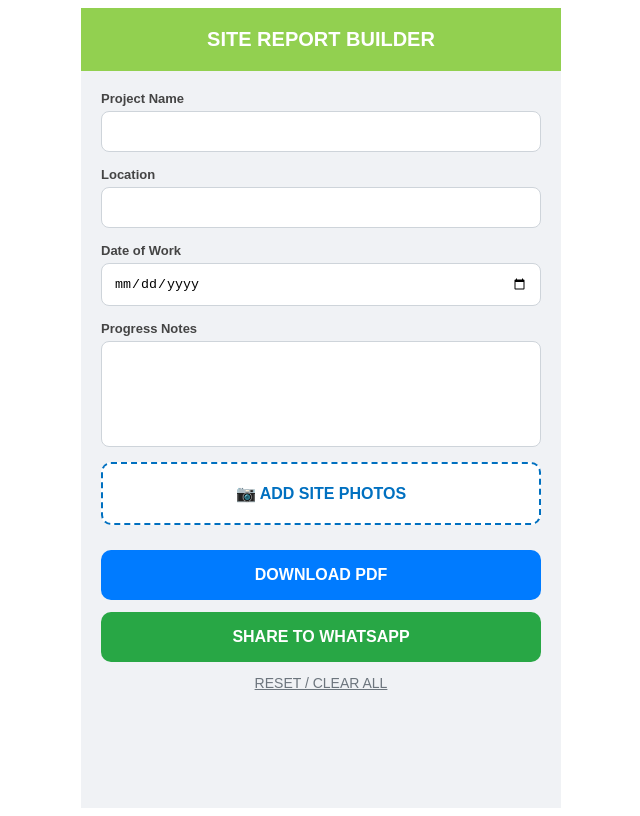
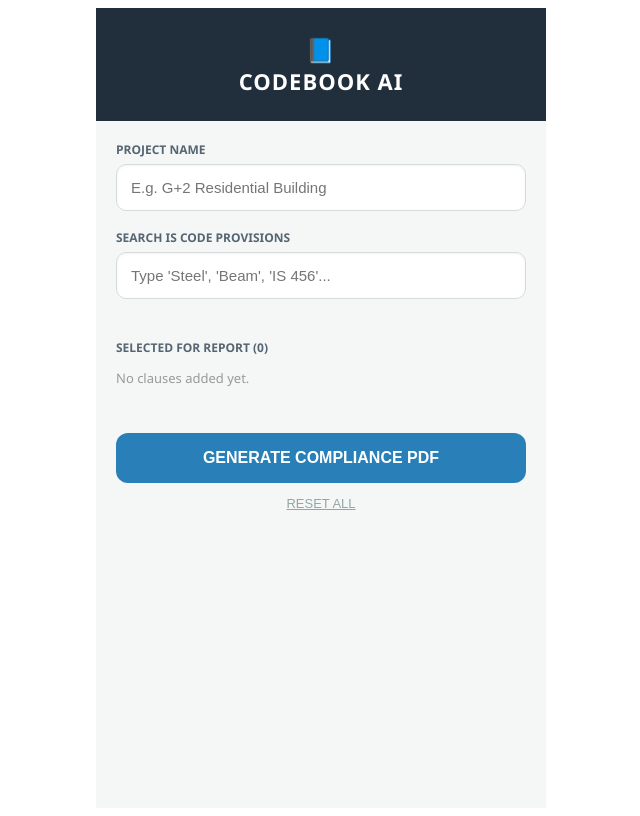
Before and after one commit to Movieeesss/CODEBOOK-APP, a React (Vite) app: page / in a window 1280 px wide. Shown: the whole page, without its empty margins (319-959 px from the left). Built offline with nearby package versions, Linux system fonts and the light colour scheme.

Commit message:
Update CODEBOOK.tsx

```diff
--- a/src/CODEBOOK.tsx
+++ b/src/CODEBOOK.tsx
@@ -1,196 +1,205 @@
-import React, { useState, useEffect, useCallback } from 'react';
+import React, { useState, useEffect } from 'react';
 import { jsPDF } from 'jspdf';
 import autoTable from 'jspdf-autotable';
 
-export default function SiteReport() {
-  const [project, setProject] = useState(localStorage.getItem('project') || '');
-  const [place, setPlace] = useState(localStorage.getItem('place') || '');
-  const [date, setDate] = useState(localStorage.getItem('date') || '');
-  const [description, setDescription] = useState(localStorage.getItem('description') || '');
-  const [images, setImages] = useState<{ file: File; preview: string; id: string }[]>([]);
+// Deep Engineering Database - You can keep adding more here
+const IS_CODE_DATA = [
+  // IS 456:2000 (Plain and Reinforced Concrete)
+  { code: "IS 456", clause: "26.5.1.1", topic: "Tension Steel (Beam)", detail: "Min: 0.85*bd/fy | Max: 0.04*bD" },
+  { code: "IS 456", clause: "26.5.1.2", topic: "Compression Steel (Beam)", detail: "Maximum area shall not exceed 0.04*bD" },
+  { code: "IS 456", clause: "26.5.2.1", topic: "Minimum Reinforcement (Slab)", detail: "0.15% for Mild Steel, 0.12% for HYSD/Fe500" },
+  { code: "IS 456", clause: "26.5.3.1", topic: "Longitudinal Steel (Column)", detail: "Min: 0.8% | Max: 4% (to avoid congestion) or 6%" },
+  { code: "IS 456", clause: "Table 16", topic: "Nominal Cover (Durability)", detail: "Mild: 20mm, Moderate: 30mm, Severe: 45mm, Very Severe: 50mm" },
+  { code: "IS 456", clause: "Table 21", topic: "Permissible Shear Stress", detail: "Based on concrete grade and % of tension reinforcement" },
+  { code: "IS 456", clause: "23.2.1", topic: "Deflection (Span/Depth)", detail: "Cantilever: 7, Simply Supported: 20, Continuous: 26" },
+
+  // IS 800:2007 (General Construction in Steel)
+  { code: "IS 800", clause: "Table 5", topic: "Partial Safety Factors", detail: "Resistance governed by yielding: 1.10, Buckling: 1.10" },
+  { code: "IS 800", clause: "3.8", topic: "Slenderness Ratio (Max)", detail: "Tension members: 400, Compression (Dead/Live): 180" },
+
+  // IS 875 (Loads)
+  { code: "IS 875-P3", clause: "6.3", topic: "Design Wind Speed (Vz)", detail: "Vz = Vb * k1 * k2 * k3 * k4 (where Vb is basic wind speed)" },
+  { code: "IS 875-P2", clause: "Table 1", topic: "Imposed Loads (Residential)", detail: "Rooms/Kitchen: 2.0 kN/m², Corridors/Stairs: 3.0 kN/m²" }
+];
+
+export default function CodeBook() {
+  const [project, setProject] = useState(localStorage.getItem('cb_project') || '');
+  const [searchTerm, setSearchTerm] = useState('');
+  const [selectedList, setSelectedList] = useState<any[]>([]);
   const [loading, setLoading] = useState(false);
 
-  // Sync basic info to localStorage
+  // Auto-save Project Name
   useEffect(() => {
-    localStorage.setItem('project', project);
-    localStorage.setItem('place', place);
-    localStorage.setItem('date', date);
-    localStorage.setItem('description', description);
-  }, [project, place, date, description]);
+    localStorage.setItem('cb_project', project);
+  }, [project]);
 
-  // Handle Image Selection
-  const handleImageChange = (e: React.ChangeEvent<HTMLInputElement>) => {
-    if (e.target.files) {
-      const filesArray = Array.from(e.target.files);
-      const newImages = filesArray.map(file => ({
-        file: file,
-        preview: URL.createObjectURL(file),
-        id: Math.random().toString(36).substr(2, 9) // Unique ID for faster list updates
-      }));
-      setImages(prev => [...prev, ...newImages]);
+  const addClause = (item: any) => {
+    if (!selectedList.find(c => c.clause === item.clause)) {
+      setSelectedList([...selectedList, item]);
+      setSearchTerm(''); // Clear search after adding
     }
   };
 
-  // Remove Image with Memory Cleanup
-  const removeImage = useCallback((id: string, preview: string) => {
-    URL.revokeObjectURL(preview); // Frees up browser memory immediately
-    setImages(prev => prev.filter(img => img.id !== id));
-  }, []);
-
-  const clearForm = () => {
-    if (window.confirm("Clear all data?")) {
-      images.forEach(img => URL.revokeObjectURL(img.preview));
-      setProject('');
-      setPlace('');
-      setDate('');
-      setDescription('');
-      setImages([]);
-      localStorage.clear();
-    }
+  const removeClause = (clauseNo: string) => {
+    setSelectedList(selectedList.filter(c => c.clause !== clauseNo));
   };
 
-  const fileToBase64 = (file: File): Promise<string> => {
-    return new Promise((resolve, reject) => {
-      const reader = new FileReader();
-      reader.onload = () => resolve(reader.result as string);
-      reader.onerror = reject;
-      reader.readAsDataURL(file);
-    });
-  };
+  // Filter logic for search
+  const filteredSuggestions = searchTerm.length > 1
+    ? IS_CODE_DATA.filter(i =>
+        i.topic.toLowerCase().includes(searchTerm.toLowerCase()) ||
+        i.code.toLowerCase().includes(searchTerm.toLowerCase()) ||
+        i.clause.includes(searchTerm)
+      )
+    : [];
 
-  const generatePDFBlob = async () => {
+  const generateReport = async () => {
+    if (!project || selectedList.length === 0) return alert("Please enter Project Name and select at least one Clause!");
+    setLoading(true);
+
     const doc = new jsPDF();
     const pageWidth = doc.internal.pageSize.getWidth();
 
-    // FORMAT DATE: From 2026-04-13 to 13-04-2026
-    const formattedDate = date ? date.split('-').reverse().join('-') : '';
+    // HEADER - DARK THEME PROFESSIONAL
+    doc.setFillColor(33, 47, 61);
+    doc.rect(0, 0, pageWidth, 30, 'F');
+    doc.setFontSize(18);
+    doc.setTextColor(255, 255, 255);
+    doc.text("DESIGN COMPLIANCE SUMMARY", pageWidth / 2, 15, { align: 'center' });
+    doc.setFontSize(10);
+    doc.text(`Generated on: ${new Date().toLocaleDateString()}`, pageWidth / 2, 22, { align: 'center' });
 
-    doc.setFillColor(146, 208, 80);
-    doc.rect(0, 0, pageWidth, 25, 'F');
-    doc.setFontSize(20);
-    doc.setTextColor(255, 255, 255);
-    doc.setFont("helvetica", "bold");
-    doc.text("SITE PROGRESS REPORT", pageWidth / 2, 17, { align: 'center' });
-
+    // PROJECT DETAILS
     autoTable(doc, {
-      startY: 30,
-      head: [['Field', 'Details']],
+      startY: 35,
       body: [
-        ['Project Name', project.toUpperCase()],
-        ['Location', place.toUpperCase()],
-        ['Work Date', formattedDate], // Use the reverse formatted date here
-        ['Description', description],
+        ['PROJECT NAME', project.toUpperCase()],
+        ['CONSULTANT', 'UNIQ DESIGNS'],
+        ['REFERENCE', 'IS CODE BOOK AUTOMATION']
       ],
-      theme: 'grid',
-      headStyles: { fillColor: [0, 112, 192], fontSize: 12 },
-      styles: { cellPadding: 5, fontSize: 11 }
+      theme: 'plain',
+      styles: { fontStyle: 'bold', fontSize: 11, textColor: [44, 62, 80] }
     });
 
-    let currentY = (doc as any).lastAutoTable.finalY + 15;
+    // DATA TABLE
+    autoTable(doc, {
+      startY: (doc as any).lastAutoTable.finalY + 10,
+      head: [['IS CODE', 'CLAUSE', 'TOPIC / CATEGORY', 'MANDATORY PROVISION']],
+      body: selectedList.map(c => [c.code, c.clause, c.topic, c.detail]),
+      theme: 'grid',
+      headStyles: { fillColor: [44, 62, 80], halign: 'center' },
+      styles: { fontSize: 9, cellPadding: 4 },
+      columnStyles: { 3: { cellWidth: 70 } }
+    });
 
-    for (let i = 0; i < images.length; i++) {
-      const base64 = await fileToBase64(images[i].file);
-      if (currentY > 220) {
-        doc.addPage();
-        currentY = 20;
-      }
-
-      doc.setFontSize(12);
-      doc.setTextColor(0, 0, 0);
-      doc.text(`Progress Photo ${i + 1}:`, 15, currentY);
-
-      const imgProps = doc.getImageProperties(base64);
-      const imgWidth = 170;
-      const imgHeight = (imgProps.height * imgWidth) / imgProps.width;
-
-      doc.addImage(base64, 'JPEG', 20, currentY + 5, imgWidth, imgHeight);
-      currentY += imgHeight + 25;
+    // FOOTER
+    const totalPages = doc.getNumberOfPages();
+    for (let i = 1; i <= totalPages; i++) {
+        doc.setPage(i);
+        doc.setFontSize(8);
+        doc.setTextColor(150);
+        doc.text("Generated by CodeBook AI Assistant", 15, 285);
+        doc.text(`Page ${i} of ${totalPages}`, pageWidth - 25, 285);
     }
 
-    const totalPages = doc.getNumberOfPages();
-    for (let j = 1; j <= totalPages; j++) {
-      doc.setPage(j);
-      doc.setFontSize(10);
-      doc.setTextColor(150);
-      doc.text(`Page ${j} of ${totalPages}`, pageWidth / 2, 285, { align: 'center' });
-    }
-
-    return doc.output('blob');
-  };
-
-  const handleAction = async (type: 'download' | 'share') => {
-    if (!project || images.length === 0) return alert("Add details and photos!");
-    setLoading(true);
-    try {
-      const blob = await generatePDFBlob();
-      const file = new File([blob], `${project.replace(/\s+/g, '_')}_Report.pdf`, { type: 'application/pdf' });
-
-      if (type === 'download') {
-        const url = URL.createObjectURL(blob);
-        const link = document.createElement('a');
-        link.href = url;
-        link.download = file.name;
-        link.click();
-      } else {
-        if (navigator.canShare && navigator.canShare({ files: [file] })) {
-          await navigator.share({ files: [file], title: 'Site Report' });
-        } else {
-          alert("Sharing not supported. Please download instead.");
-        }
-      }
-    } catch (err) {
-      alert("Error generating report.");
-    }
+    doc.save(`${project.replace(/\s+/g, '_')}_IS_Compliance.pdf`);
     setLoading(false);
   };
 
   return (
     <div style={containerStyle}>
-      <header style={headerStyle}>SITE REPORT BUILDER</header>
+      <header style={headerStyle}>
+        <div style={{fontSize: '24px'}}>📘</div>
+        CODEBOOK AI
+      </header>
 
-      <div style={formCardStyle}>
-        <div style={inputGroup}><label style={labelStyle}>Project Name</label><input value={project} style={inputStyle} onChange={(e) => setProject(e.target.value)} /></div>
-        <div style={inputGroup}><label style={labelStyle}>Location</label><input value={place} style={inputStyle} onChange={(e) => setPlace(e.target.value)} /></div>
-        <div style={inputGroup}><label style={labelStyle}>Date of Work</label><input type="date" value={date} style={inputStyle} onChange={(e) => setDate(e.target.value)} /></div>
-        <div style={inputGroup}><label style={labelStyle}>Progress Notes</label><textarea value={description} style={textareaStyle} onChange={(e) => setDescription(e.target.value)} /></div>
+      <div style={formCard}>
+        {/* Project Input */}
+        <div style={inputGroup}>
+          <label style={labelStyle}>PROJECT NAME</label>
+          <input
+            value={project}
+            onChange={(e) => setProject(e.target.value)}
+            style={inputStyle}
+            placeholder="E.g. G+2 Residential Building"
+          />
+        </div>
 
-        <label style={uploadBoxStyle}>📷 ADD SITE PHOTOS<input type="file" multiple accept="image/*" onChange={handleImageChange} style={{ display: 'none' }} /></label>
+        {/* Search Engine */}
+        <div style={inputGroup}>
+          <label style={labelStyle}>SEARCH IS CODE PROVISIONS</label>
+          <input
+            value={searchTerm}
+            onChange={(e) => setSearchTerm(e.target.value)}
+            style={inputStyle}
+            placeholder="Type 'Steel', 'Beam', 'IS 456'..."
+          />
 
-        {images.length > 0 && (
-          <div style={previewGrid}>
-            {images.map((img) => (
-              <div key={img.id} style={thumbWrapper}>
-                <img src={img.preview} style={thumbnailStyle} alt="preview" />
-                <button onClick={() => removeImage(img.id, img.preview)} style={removeBtn}>×</button>
+          {/* Suggestions Dropdown */}
+          {filteredSuggestions.length > 0 && (
+            <div style={suggestionBox}>
+              {filteredSuggestions.map((item, idx) => (
+                <div key={idx} onClick={() => addClause(item)} style={suggestionItem}>
+                  <div style={{fontWeight: 'bold'}}>{item.code}: {item.clause}</div>
+                  <div style={{fontSize: '12px', color: '#666'}}>{item.topic}</div>
+                </div>
+              ))}
+            </div>
+          )}
+        </div>
+
+        {/* Selected List Section */}
+        <div style={{marginTop: '10px'}}>
+          <p style={labelStyle}>SELECTED FOR REPORT ({selectedList.length})</p>
+          {selectedList.length === 0 && <p style={{color: '#999', fontSize: '13px'}}>No clauses added yet.</p>}
+          <div style={selectedContainer}>
+            {selectedList.map((item, index) => (
+              <div key={index} style={clauseBadge}>
+                <div style={{flex: 1}}>
+                  <span style={{fontWeight: 'bold', color: '#2980b9'}}>{item.code}:{item.clause}</span>
+                  <br/>
+                  <span style={{fontSize: '12px'}}>{item.topic}</span>
+                </div>
+                <button onClick={() => removeClause(item.clause)} style={removeBtn}>×</button>
               </div>
             ))}
           </div>
-        )}
+        </div>
 
+        {/* Actions */}
         <div style={actionArea}>
-          <button onClick={() => handleAction('download')} disabled={loading} style={btnDownload}>{loading ? "PROCESSING..." : "DOWNLOAD PDF"}</button>
-          <button onClick={() => handleAction('share')} disabled={loading} style={btnShare}>{loading ? "PREPARING..." : "SHARE TO WHATSAPP"}</button>
-          <button onClick={clearForm} style={btnClear}>RESET / CLEAR ALL</button>
+          <button
+            onClick={generateReport}
+            disabled={loading}
+            style={{...btnPrimary, backgroundColor: loading ? '#95a5a6' : '#2980b9'}}
+          >
+            {loading ? "GENERATING..." : "GENERATE COMPLIANCE PDF"}
+          </button>
+
+          <button
+            onClick={() => {setSelectedList([]); setProject(''); localStorage.clear();}}
+            style={btnClear}
+          >
+            RESET ALL
+          </button>
         </div>
       </div>
     </div>
   );
 }
 
-// Styles
-const containerStyle = { maxWidth: '480px', margin: '0 auto', minHeight: '100vh', backgroundColor: '#f0f2f5', fontFamily: 'sans-serif' };
-const headerStyle = { backgroundColor: '#92d050', padding: '20px', textAlign: 'center' as 'center', fontWeight: 'bold', fontSize: '20px', color: '#fff' };
-const formCardStyle = { padding: '20px', display: 'flex', flexDirection: 'column' as 'column', gap: '15px' };
-const inputGroup = { display: 'flex', flexDirection: 'column' as 'column', gap: '5px' };
-const labelStyle = { fontSize: '13px', fontWeight: '600', color: '#444' };
-const inputStyle = { padding: '12px', borderRadius: '8px', border: '1px solid #ced4da' };
-const textareaStyle = { padding: '12px', borderRadius: '8px', border: '1px solid #ced4da', height: '80px', resize: 'none' as 'none' };
-const uploadBoxStyle = { padding: '20px', backgroundColor: '#fff', color: '#0070c0', textAlign: 'center' as 'center', borderRadius: '10px', border: '2px dashed #0070c0', cursor: 'pointer', fontWeight: 'bold' };
-const previewGrid = { display: 'grid', gridTemplateColumns: 'repeat(4, 1fr)', gap: '10px', marginTop: '10px' };
-const thumbWrapper = { position: 'relative' as 'relative' };
-const thumbnailStyle = { width: '100%', height: '60px', objectFit: 'cover' as 'cover', borderRadius: '6px', border: '1px solid #ddd' };
-const removeBtn = { position: 'absolute' as 'absolute', top: '-5px', right: '-5px', background: 'red', color: 'white', border: 'none', borderRadius: '50%', width: '22px', height: '22px', cursor: 'pointer', fontWeight: 'bold' };
-const actionArea = { marginTop: '10px', display: 'flex', flexDirection: 'column' as 'column', gap: '12px' };
-const btnDownload = { padding: '16px', backgroundColor: '#007bff', color: 'white', border: 'none', borderRadius: '10px', fontWeight: 'bold', fontSize: '16px' };
-const btnShare = { padding: '16px', backgroundColor: '#28a745', color: 'white', border: 'none', borderRadius: '10px', fontWeight: 'bold', fontSize: '16px' };
-const btnClear = { background: 'none', border: 'none', color: '#6c757d', textDecoration: 'underline', cursor: 'pointer', fontSize: '14px' };
+// STYLING OBJECTS
+const containerStyle: React.CSSProperties = { maxWidth: '450px', margin: '0 auto', minHeight: '100vh', backgroundColor: '#f4f7f6', fontFamily: '"Segoe UI", Roboto, Helvetica, Arial, sans-serif' };
+const headerStyle: React.CSSProperties = { backgroundColor: '#212f3d', color: '#fff', padding: '25px', textAlign: 'center', fontWeight: 'bold', fontSize: '22px', letterSpacing: '1px' };
+const formCard: React.CSSProperties = { padding: '20px', display: 'flex', flexDirection: 'column', gap: '18px' };
+const inputGroup: React.CSSProperties = { display: 'flex', flexDirection: 'column', gap: '6px', position: 'relative' };
+const labelStyle: React.CSSProperties = { fontSize: '12px', fontWeight: 'bold', color: '#566573' };
+const inputStyle: React.CSSProperties = { padding: '14px', borderRadius: '10px', border: '1px solid #d5dbdb', fontSize: '15px', outline: 'none', boxShadow: 'inset 0 1px 3px rgba(0,0,0,0.05)' };
+const suggestionBox: React.CSSProperties = { position: 'absolute', top: '65px', width: '100%', backgroundColor: '#fff', borderRadius: '10px', boxShadow: '0 4px 15px rgba(0,0,0,0.15)', zIndex: 10, maxHeight: '200px', overflowY: 'auto' };
+const suggestionItem: React.CSSProperties = { padding: '12px', borderBottom: '1px solid #f2f3f4', cursor: 'pointer' };
+const selectedContainer: React.CSSProperties = { display: 'flex', flexDirection: 'column', gap: '8px', marginTop: '5px' };
+const clauseBadge: React.CSSProperties = { display: 'flex', alignItems: 'center', backgroundColor: '#fff', padding: '12px', borderRadius: '10px', borderLeft: '5px solid #2980b9', boxShadow: '0 2px 4px rgba(0,0,0,0.05)' };
+const removeBtn: React.CSSProperties = { background: '#fdedec', color: '#e74c3c', border: 'none', borderRadius: '50%', width: '25px', height: '25px', cursor: 'pointer', fontWeight: 'bold' };
+const actionArea: React.CSSProperties = { marginTop: '15px', display: 'flex', flexDirection: 'column', gap: '12px' };
+const btnPrimary: React.CSSProperties = { padding: '16px', color: 'white', border: 'none', borderRadius: '12px', fontWeight: 'bold', fontSize: '16px', cursor: 'pointer', transition: '0.3s' };
+const btnClear: React.CSSProperties = { background: 'none', border: 'none', color: '#95a5a6', textDecoration: 'underline', cursor: 'pointer', fontSize: '13px' };
```
